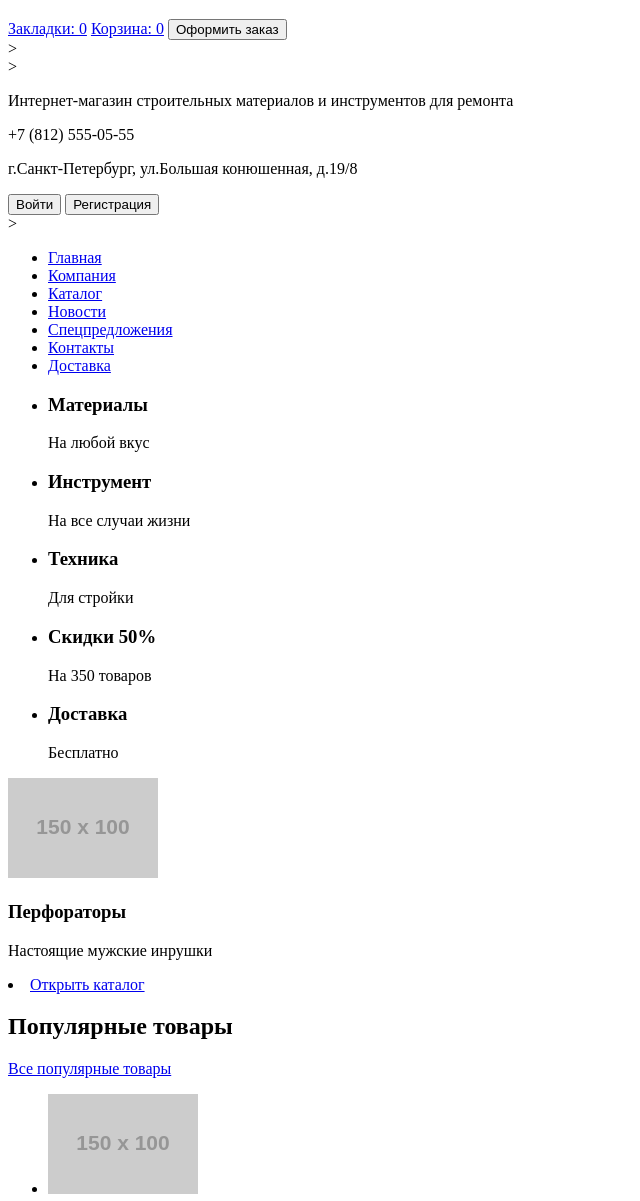
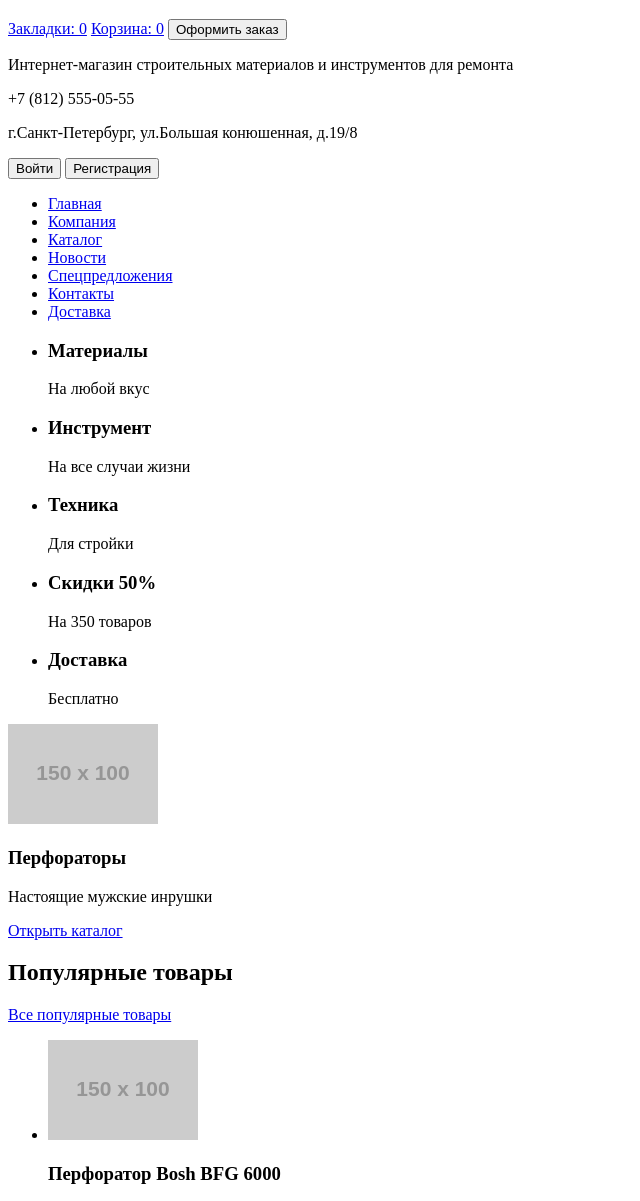
Before and after one commit to Pcfccn/570059-technomart-28, a plain HTML site: page index.html in a window 1280 px wide. Shown: the part 61-1262 px from the top of the page, without its empty margins (0-640 px from the left). Drawn offline with Linux system fonts and the light colour scheme; placeholder pictures from the web are drawn by us.

Commit message:
task 3 done

```diff
--- a/index.html
+++ b/index.html
@@ -12,8 +12,8 @@
         <a href="#">Закладки: 0</a>
         <a href="#">Корзина: 0</a>
         <button type="button">Оформить заказ</button>
-      </div>>
-      <div>>
+      </div>
+      <div>
         <p>
           Интернет-магазин
           строительных материалов
@@ -23,7 +23,7 @@
         <p>г.Санкт-Петербург, ул.Большая конюшенная, д.19/8</p>
         <button type="button">Войти</button>
         <button type="button">Регистрация</button>
-      </div>>
+      </div>
       <nav>
         <ul>
           <li><a href="index.html">Главная</a></li>
@@ -64,7 +64,7 @@
           <img src="https://via.placeholder.com/150x100" alt="">
           <h3>Перфораторы</h3>
           <p>Настоящие мужские инрушки</p>
-          <li><a href="catalog.html">Открыть каталог</a></li>
+          <a href="catalog.html">Открыть каталог</a>
         </div>
       </section>
       <section>
```
Also changed, not shown: catalog.html (+1 -1 lines).
